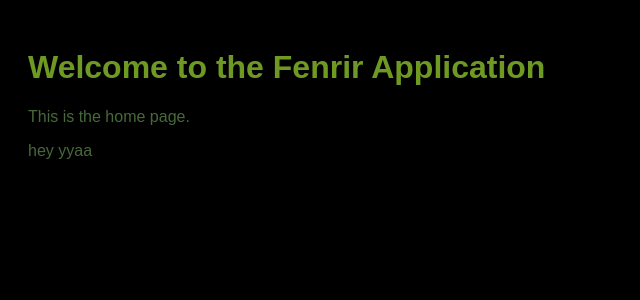
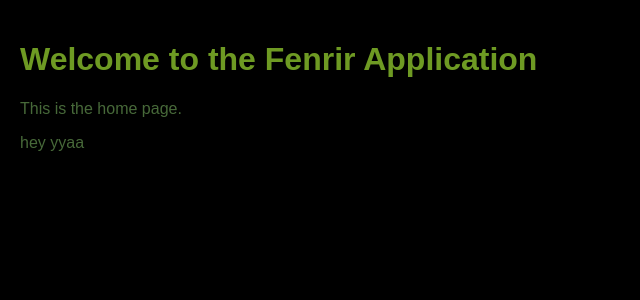
Before and after one commit to Isha2904/fenrir, a Flask app: template frontend/templates/index.html in a window 1280 px wide. Shown: the top 300 px of the page, without its empty margins (0-640 px from the left). Run offline with Flask 3, Linux system fonts and the light colour scheme; the template is opened without the code that fills it, so the values that code supplies are empty.

Commit message:
f commit

```diff
--- a/frontend/templates/index.html
+++ b/frontend/templates/index.html
@@ -23,7 +23,7 @@
     body {
         font-family: Arial, sans-serif;
         background-color: black;
-        cdmargin: 0;
+        margin: 0;
         padding: 20px;
     }
     h1 {
```
